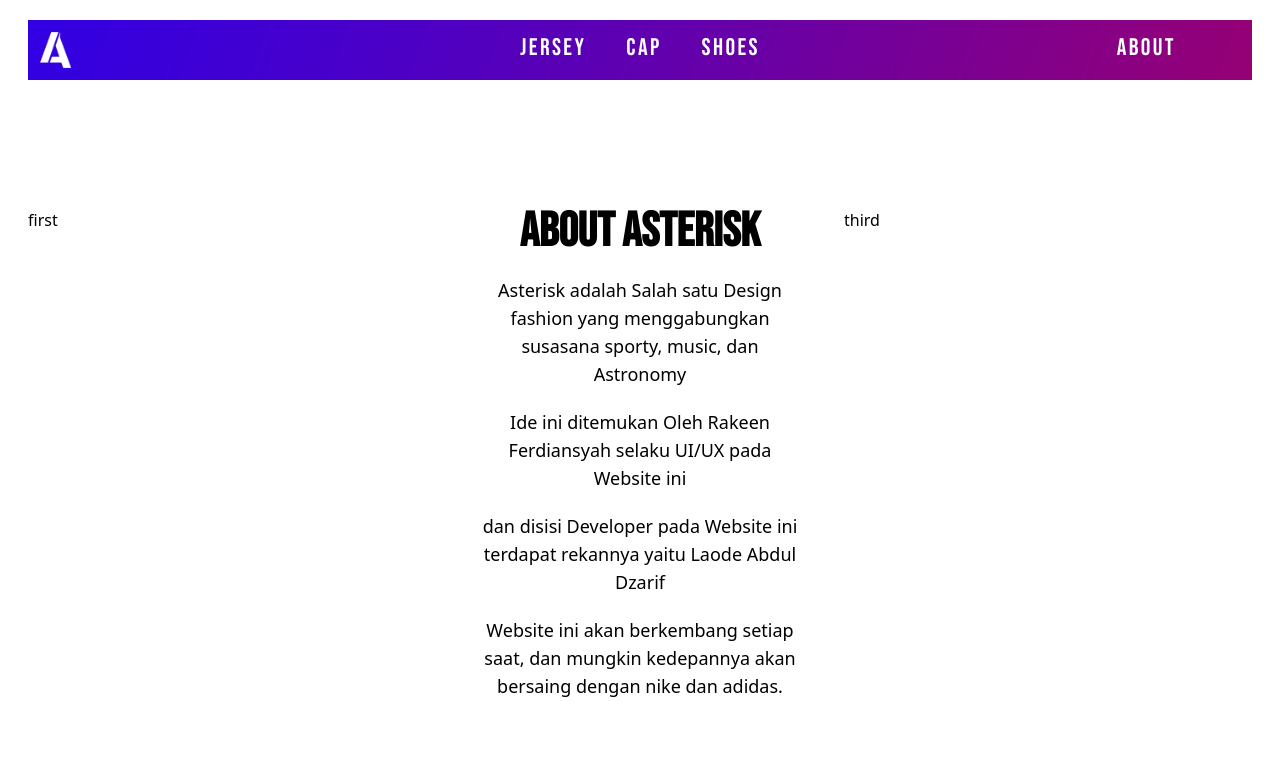
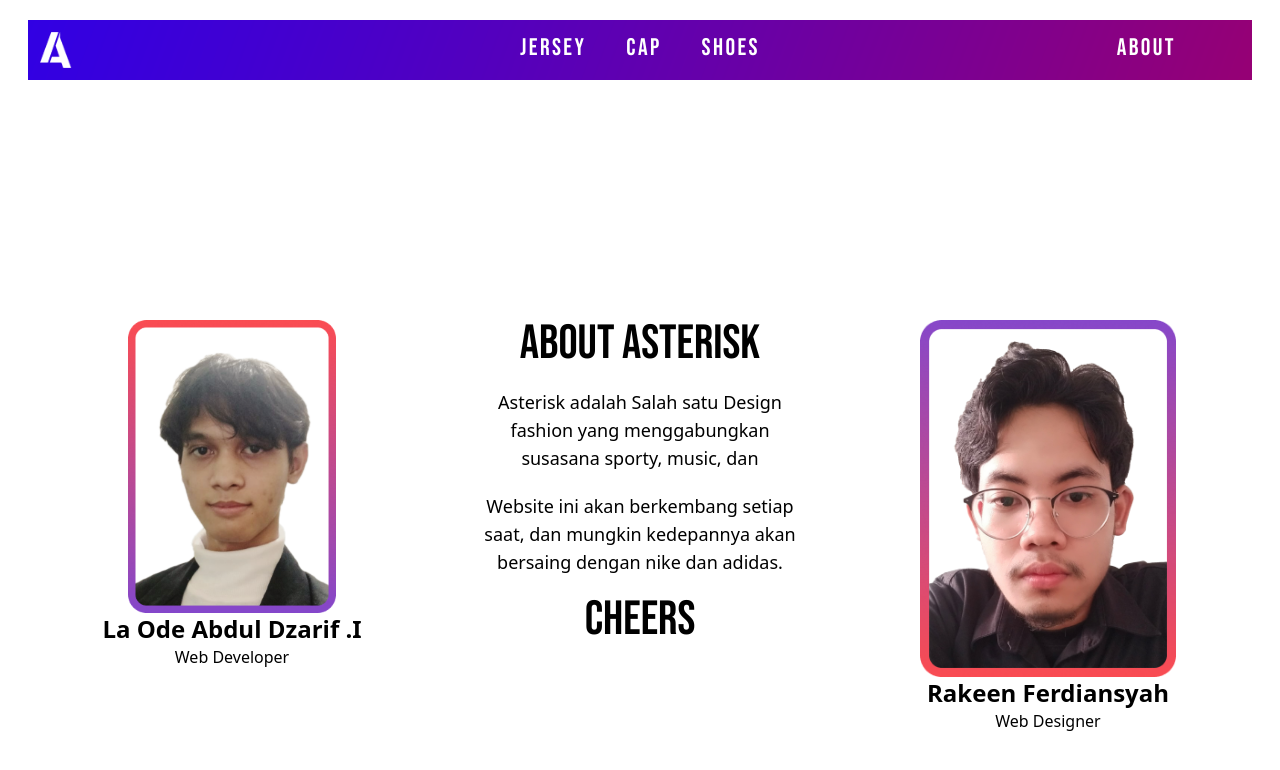
Before and after one commit to Alif-Dzarif/asterisk-catalogue, a React (Vite) app: page /about in a window 1280 px wide. Shown: the top 770 px of the page. Built offline with nearby package versions, Linux system fonts and the light colour scheme.

Commit message:
style: add new image

```diff
--- a/src/pages/AboutPage.jsx
+++ b/src/pages/AboutPage.jsx
@@ -1,8 +1,10 @@
 import React from 'react'
 import { motion } from 'framer-motion'
 
+
 import capsPreview from '../assets/capsPreview.png'
-
+import AlifDzarif from '../assets/alifDzarif.png'
+import Keen from '../assets/Keen.png'
 
 export default function AboutPage() {
   return (
@@ -11,29 +13,84 @@ export default function AboutPage() {
       animate={{ opacity: 1 }}
       exit={{ opacity: 0 }}
       transition={{ duration: 2 }}
-      className='py-32 grid grid-cols-3'
+      className='py-44 grid grid-cols-3'
     >
-      <div>first</div>
-      <div>
-        <div className='flex justify-center text-5xl font-bold navbar_text'>
+      <motion.div
+        initial={{ x: -1500 }}
+        animate={{ x: 0 }}
+        exit={{ x: -1500 }}
+        transition={{ duration: 1.5 }}
+        className='flex justify-center mt-16'
+      >
+        <div className='flex items-center flex-col overflow-hidden'>
+          <img src={AlifDzarif} alt="alif" className='w-52' />
+          <motion.p
+            initial={{ y: 1500 }}
+            animate={{ y: 0 }}
+            exit={{ y: 1500 }}
+            transition={{ duration: 2 }}
+            className='text-2xl font-semibold'
+          >
+            La Ode Abdul Dzarif .I
+          </motion.p>
+          <motion.p
+            initial={{ y: 1500 }}
+            animate={{ y: 0 }}
+            exit={{ y: 1500 }}
+            transition={{ duration: 2.5 }}
+          >Web Developer</motion.p>
+        </div>
+      </motion.div>
+      <motion.div
+        initial={{ y: -1500 }}
+        animate={{ y: 0 }}
+        exit={{ y: -1500 }}
+        transition={{ duration: 1 }}
+        className='py-16'
+      >
+        <div className='flex justify-center text-5xl font-medium navbar_text'>
           <h1>ABOUT ASTERISK</h1>
         </div>
-        <div className='px-10 text-lg'>
+        <div className='px-10 my-5 text-lg'>
           <p className='text-center my-5'>
-            Asterisk adalah Salah satu Design fashion yang menggabungkan susasana sporty, music, dan Astronomy
-          </p>
-          <p className='text-center my-5'>
-            Ide ini ditemukan Oleh Rakeen Ferdiansyah selaku UI/UX pada Website ini
-          </p>
-          <p className='text-center my-5'>
-            dan disisi Developer pada Website ini terdapat rekannya yaitu Laode Abdul Dzarif
+            Asterisk adalah Salah satu Design fashion yang menggabungkan susasana sporty, music, dan
           </p>
           <p className='text-center my-5'>
             Website ini akan berkembang setiap saat, dan mungkin kedepannya akan bersaing dengan nike dan adidas.
           </p>
         </div>
-      </div>
-      <div>third</div>
+        <div className='flex justify-center text-5xl font-medium navbar_text'>
+          <h1>CHEERS</h1>
+        </div>
+      </motion.div>
+      <motion.div
+        initial={{ x: 1500 }}
+        animate={{ x: 0 }}
+        exit={{ x: 1500 }}
+        transition={{ duration: 1.5 }}
+        className='flex justify-center mt-16'
+      >
+        <div className='flex flex-col items-center overflow-hidden'>
+          <img src={Keen} alt="keen" className='w-64' />
+          <motion.p
+            initial={{ y: 1500 }}
+            animate={{ y: 0 }}
+            exit={{ y: 1500 }}
+            transition={{ duration: 2 }}
+            className='text-2xl font-semibold'
+            >
+              Rakeen Ferdiansyah
+          </motion.p>
+          <motion.p
+            initial={{ y: 1500 }}
+            animate={{ y: 0 }}
+            exit={{ y: 1500 }}
+            transition={{ duration: 2.5 }}
+          >
+            Web Designer
+          </motion.p>
+        </div>
+      </motion.div>
     </motion.div>
   )
 }
```
Also changed, not shown: src/assets/AlifDzarif.png (added), src/assets/Keen.png (added).
